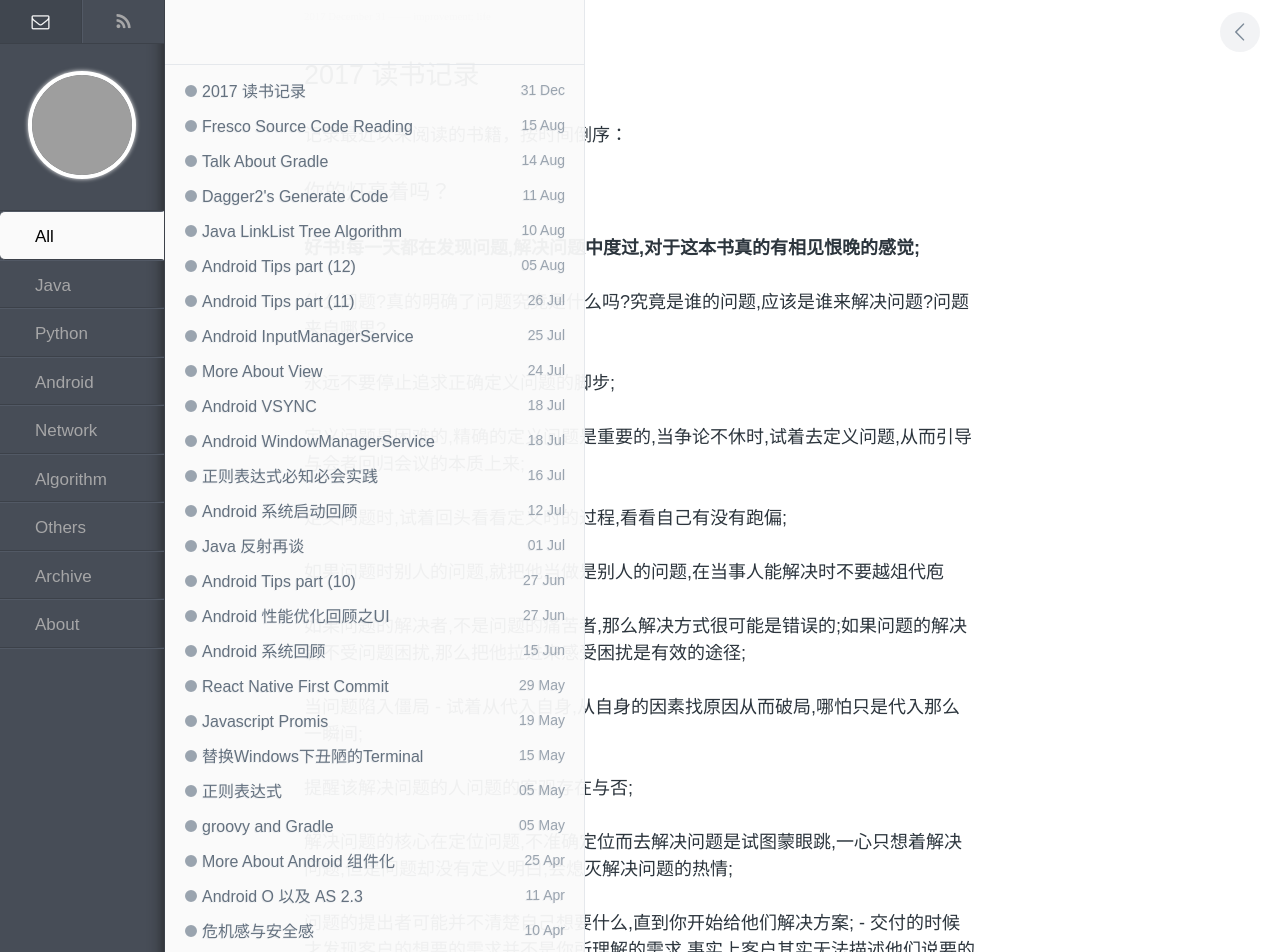
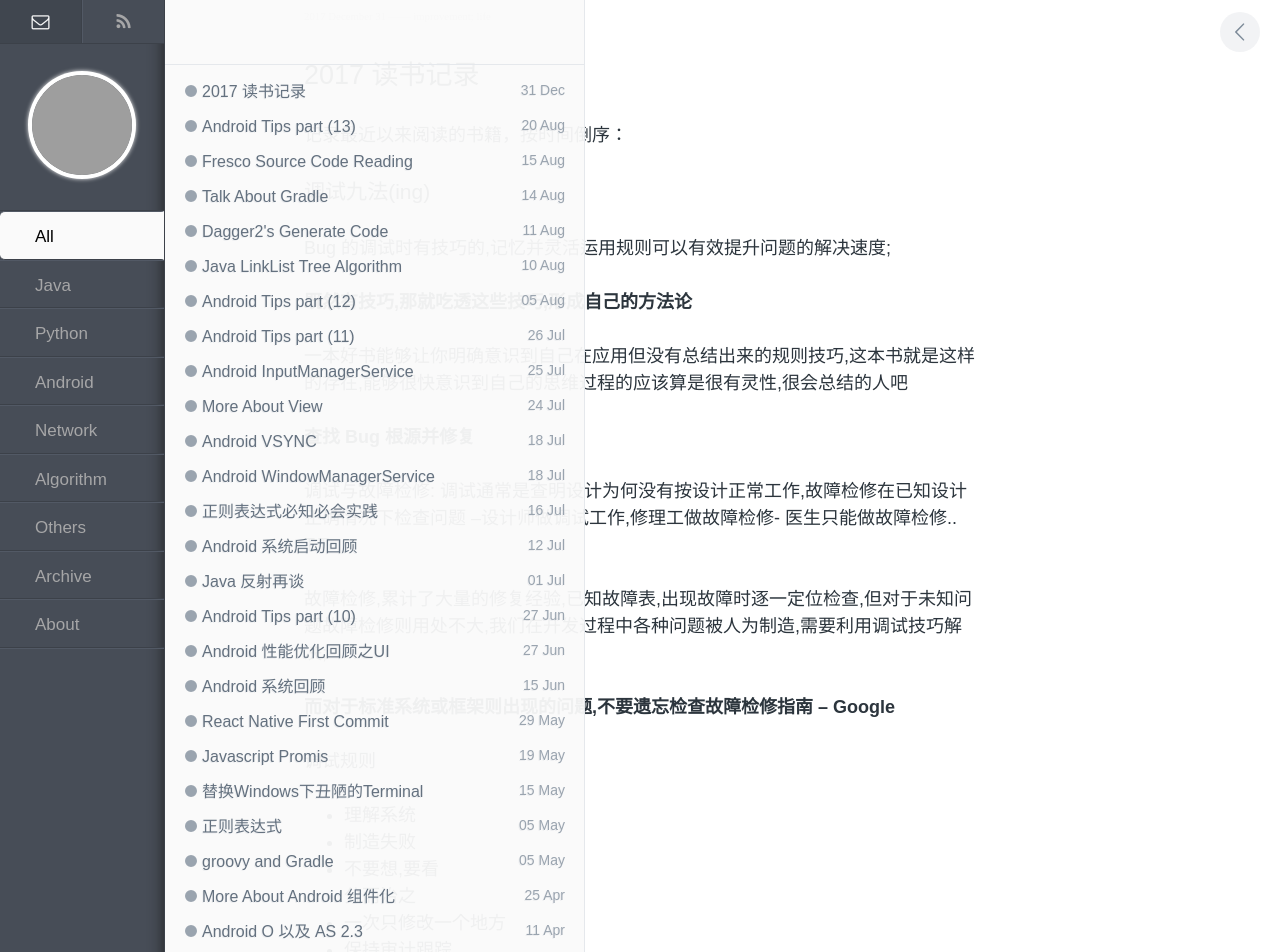
Before and after one commit to enlipan/enlipan.github.io, a Jekyll site: the page built from _posts/2017-12-31-reading-in-2017.md, in a window 1280 px wide. Shown: the top 952 px of the page. Built offline with Jekyll 4.4.1, drawn with Linux system fonts in a browser that asks for light colours; nearby versions of some CDN libraries; comment, search, counter and statistics services are not loaded; some of the changed text lies outside the part shown; grey boxes are pictures that could not be loaded.

Commit message:
modify page reading

```diff
--- a/_posts/2017-12-31-reading-in-2017.md
+++ b/_posts/2017-12-31-reading-in-2017.md
@@ -6,6 +6,45 @@
 ---
 
 记录最近以来阅读的书籍，按时间倒序：
+
+
+### 调试九法(ing)
+
+Bug 的调试时有技巧的,记忆并灵活运用规则可以有效提升问题的解决速度;
+
+**既然有技巧,那就吃透这些技巧,形成自己的方法论**
+
+一本好书能够让你明确意识到自己在应用但没有总结出来的规则技巧,这本书就是这样的存在,能够很快意识到自己的思维过程的应该算是很有灵性,很会总结的人吧
+
+**查找 Bug 根源并修复**
+
+调试与故障检修: 调试通常是查明设计为何没有按设计正常工作,故障检修在已知设计正确情况下检查问题 --设计师做调试工作,修理工做故障检修- 医生只能做故障检修.. T.T
+
+故障检修,累计了大量的修复经验,已知故障表,出现故障时逐一定位检查,但对于未知问题故障检修则用处不大,我们在开发过程中各种问题被人为制造,需要利用调试技巧解决;
+
+**而对于标准系统或框架则出现的问题,不要遗忘检查故障检修指南 -- Google**
+
+#### 调试规则
+
+* 理解系统
+* 制造失败
+* 不要想,要看
+* 分而治之
+* 一次只修改一个地方
+* 保持审计跟踪
+* 检查插头
+* 获得全新的观点
+* 如果你不修复 Bug, 它将依然存在
+
+1. 理解系统
+
+> 你必须掌握系统的工作原理以及它是如何设计的,某些情况,你还需要知道为何这样设计,如果没有理解系统的中的某个部分,这通常是问题出现的地方
+
+- 阅读手册 - Doc ,知道你所使用的系统是用来干嘛的?是如何工作的,读其功能说明以及设计规范,分析代码,但注意手册上的信息不可不信不可全信,手册可能存在错误
+- 理解系统可以让你在找到 bug 修复 bug 时不影响其他地方的正常工作,理解系统是不破坏系统的前提
+- 你需要具有所在领域的基础知识,知道什么样的状态对于系统是正常的 - 只有在理解计算机基本原理你才能去定位家用电脑的问题所在
+-
+
 
 ### 你的灯亮着吗？
 
```
Also changed, not shown: _posts/2017-08-20-android-tips-13.md (added, +27 -0 lines).
